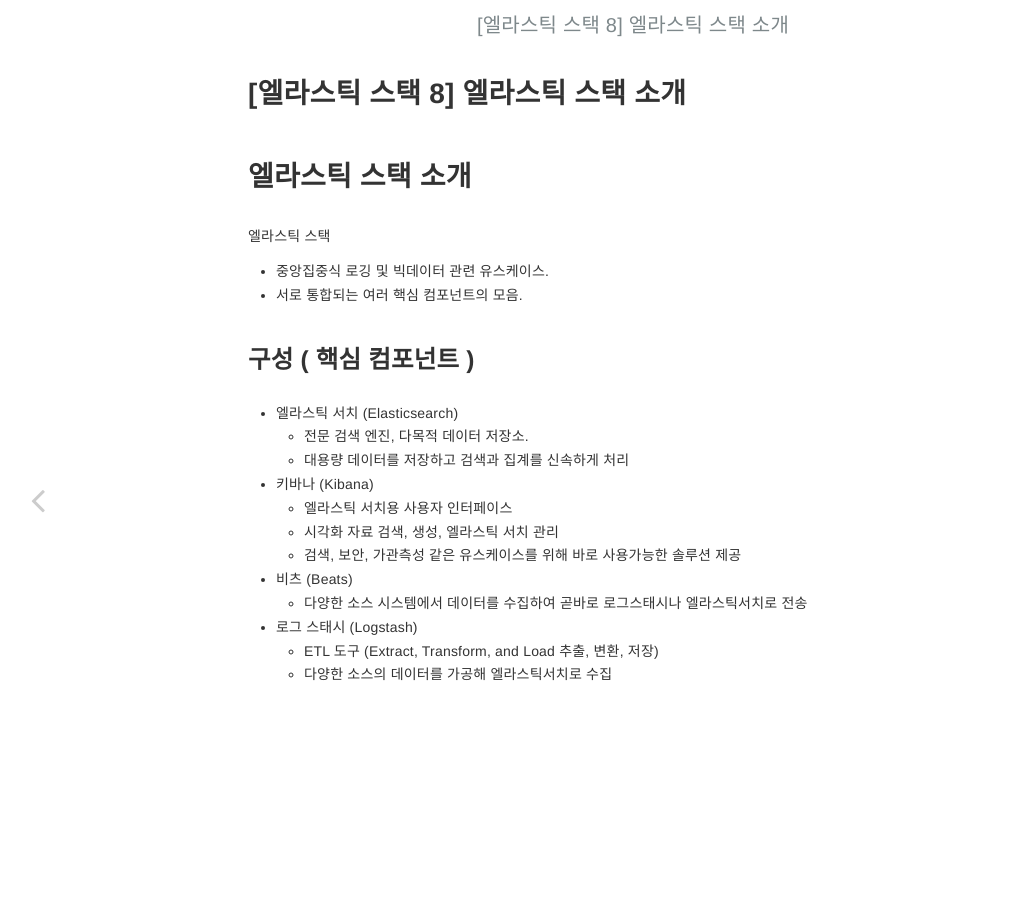
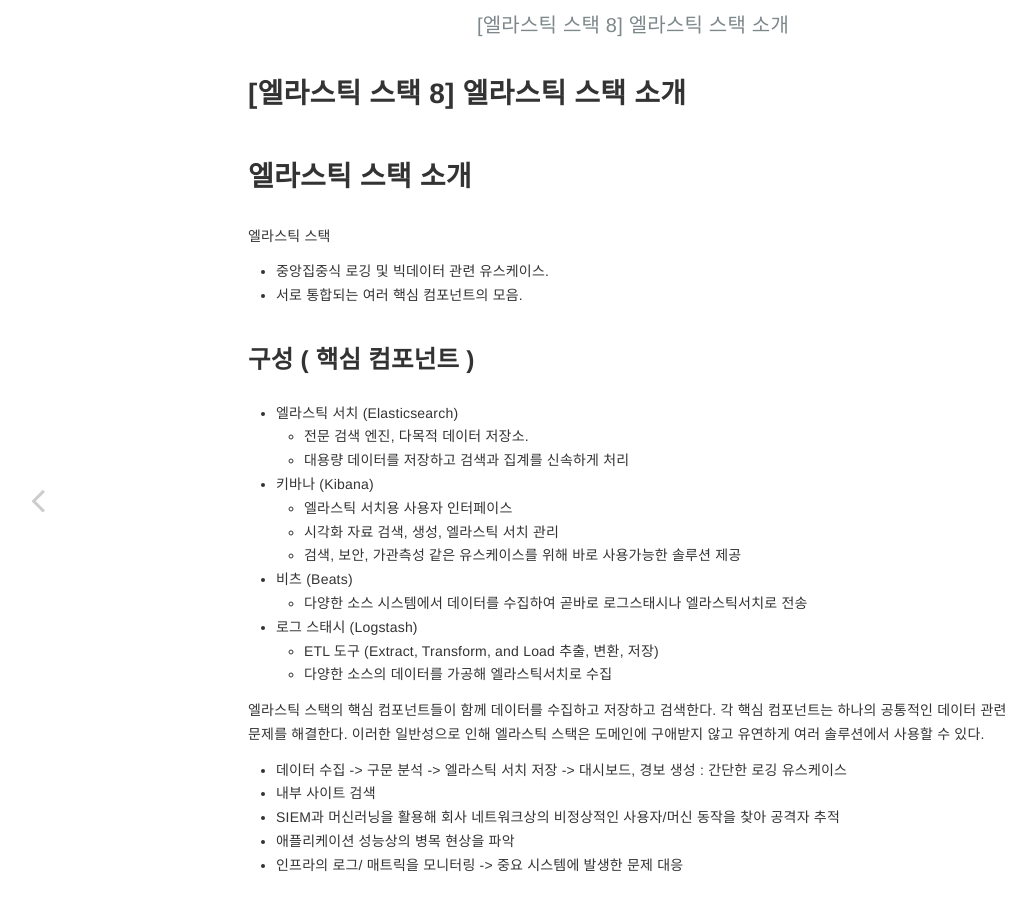
Before and after one commit to kyuwon53/kyuwon53.github.io, a Jekyll site: the page built from _posts/2023-10-31-[엘라스틱 스택 8] 엘라스틱 스택 소개.md, in a window 1280 px wide. Shown: the whole page, without its empty margins (7-1043 px from the left). Built offline with Jekyll 4.4.1, drawn with Linux system fonts in a browser that asks for light colours; comment, search, counter and statistics services are not loaded.

Commit message:
엘라스틱 스택 사용예시 추가

```diff
--- a/_posts/2023-10-31-[엘라스틱 스택 8] 엘라스틱 스택 소개.md
+++ b/_posts/2023-10-31-[엘라스틱 스택 8] 엘라스틱 스택 소개.md
@@ -24,3 +24,11 @@ categories: 공부 Elasticsearch
 - 로그 스태시 (Logstash)
     - ETL 도구 (Extract, Transform, and Load 추출, 변환, 저장)
     - 다양한 소스의 데이터를 가공해 엘라스틱서치로 수집
+
+엘라스틱 스택의 핵심 컴포넌트들이 함께 데이터를 수집하고 저장하고 검색한다. 각 핵심 컴포넌트는 하나의 공통적인 데이터 관련 문제를 해결한다.
+이러한 일반성으로 인해 엘라스틱 스택은 도메인에 구애받지 않고 유연하게 여러 솔루션에서 사용할 수 있다.
+- 데이터 수집 -> 구문 분석 -> 엘라스틱 서치 저장 -> 대시보드, 경보 생성 : 간단한 로깅 유스케이스
+- 내부 사이트 검색
+- SIEM과 머신러닝을 활용해 회사 네트워크상의 비정상적인 사용자/머신 동작을 찾아 공격자 추적
+- 애플리케이션 성능상의 병목 현상을 파악
+- 인프라의 로그/ 매트릭을 모니터링 -> 중요 시스템에 발생한 문제 대응
```
